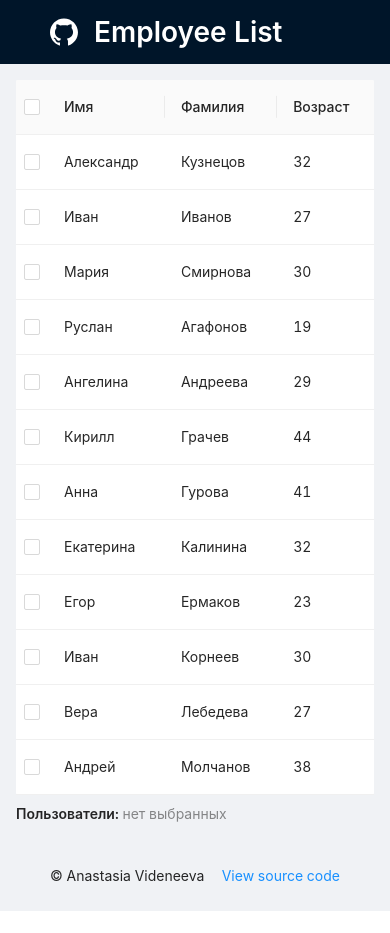
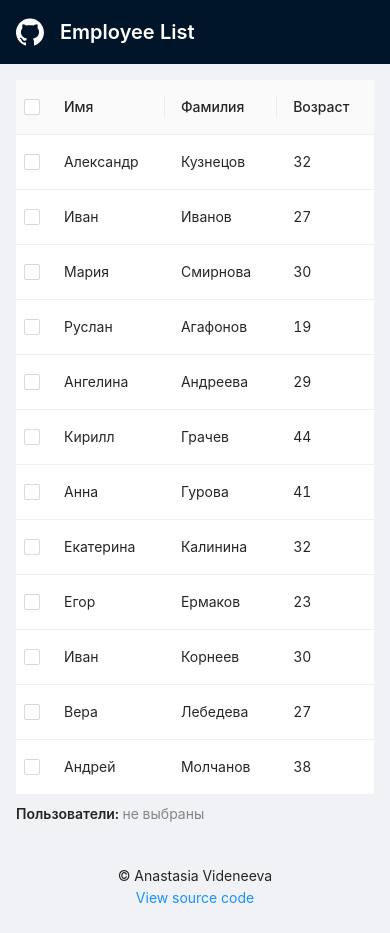
Before and after one commit to vi-nastya/employees-list, a React app: page / in a window 390 px wide. Before the commit the page ends 911 px from the top, so only its background shows below. Built offline with nearby package versions, Linux system fonts and the light colour scheme.

Commit message:
Add spinner when data is loading

```diff
--- a/src/components/EmployeesList.jsx
+++ b/src/components/EmployeesList.jsx
@@ -2,7 +2,7 @@
 import * as React from 'react'
 import { useState, useEffect } from 'react'
 import { useSelector, useDispatch } from 'react-redux'
-import { Table, Typography, Space } from 'antd'
+import { Table, Typography, Space, Spin } from 'antd'
 import styles from './styles.module.css'
 import type { Employee } from '../types/employee'
 import { fetchEmployees } from '../state/employees/slice'
@@ -28,6 +28,7 @@ export const EmployeesList = (): React.Node => {
 
   const dispatch = useDispatch()
   const employeesData = useSelector((state) => state.employees.data)
+  const isLoadingData = useSelector((state) => state.employees.isLoading)
 
   useEffect(() => {
     const fetchEmployeesData = async () => {
@@ -41,11 +42,18 @@ export const EmployeesList = (): React.Node => {
     fetchEmployeesData()
   }, [])
 
-  // rowSelection object indicates the need for row selection
   const rowSelection = {
     onChange: (selectedRowKeys, selectedRows) => {
       setSelectedEmployees(selectedRows)
     },
+  }
+
+  if (isLoadingData) {
+    return (
+      <div className={styles.spinWrapper}>
+        <Spin size="large" />
+      </div>
+    )
   }
 
   return (
@@ -63,7 +71,7 @@ export const EmployeesList = (): React.Node => {
       <div className={styles.summary}>
         <Text strong>Пользователи: </Text>
         {selectedEmployees.length === 0 && (
-          <Text type="secondary">нет выбранных</Text>
+          <Text type="secondary">не выбраны</Text>
         )}
         {selectedEmployees.length > 0 && (
           <Text>{selectedEmployees.map((item) => item.name).join(', ')}</Text>
--- a/src/components/styles.module.css
+++ b/src/components/styles.module.css
@@ -1,3 +1,11 @@
 .summary {
   margin-top: 8px;
 }
+
+.spinWrapper {
+  width: 100%;
+  padding-top: 40px;
+  display: flex;
+  justify-content: center;
+  align-items: center;
+}
--- a/src/layout/AppLayout.jsx
+++ b/src/layout/AppLayout.jsx
@@ -21,7 +21,7 @@ export const AppLayout = (props: LayoutProps): React.Node => {
           component={() => <GithubFilled style={{ fontSize: 28 }} />}
           style={{ color: 'white', marginRight: 16 }}
         />
-        <Title style={{ color: 'white', fontSize: '28px', marginBottom: 0 }}>
+        <Title level={2} className={styles.title}>
           Employee List
         </Title>
       </Header>
--- a/src/layout/styles.module.css
+++ b/src/layout/styles.module.css
@@ -6,7 +6,11 @@
   box-sizing: border-box;
   display: flex;
   align-items: center;
-  padding: 16px;
+}
+
+.title {
+  color: #ffffff !important;
+  margin-bottom: 0 !important;
 }
 
 .content {
@@ -15,6 +19,7 @@
   width: 100%;
   margin: 0 auto;
   padding: 16px;
+  flex: 1;
 }
 
 .footer {
@@ -22,6 +27,20 @@
   display: flex;
   align-items: center;
   justify-content: space-between;
-  padding: 16px;
   margin-top: auto;
 }
+
+@media (max-width: 768px) {
+  .header {
+    padding-left: 16px !important;
+    padding-right: 16px !important;
+  }
+
+  .title {
+    font-size: 20px !important;
+  }
+
+  .footer {
+    flex-direction: column;
+  }
+}
```
